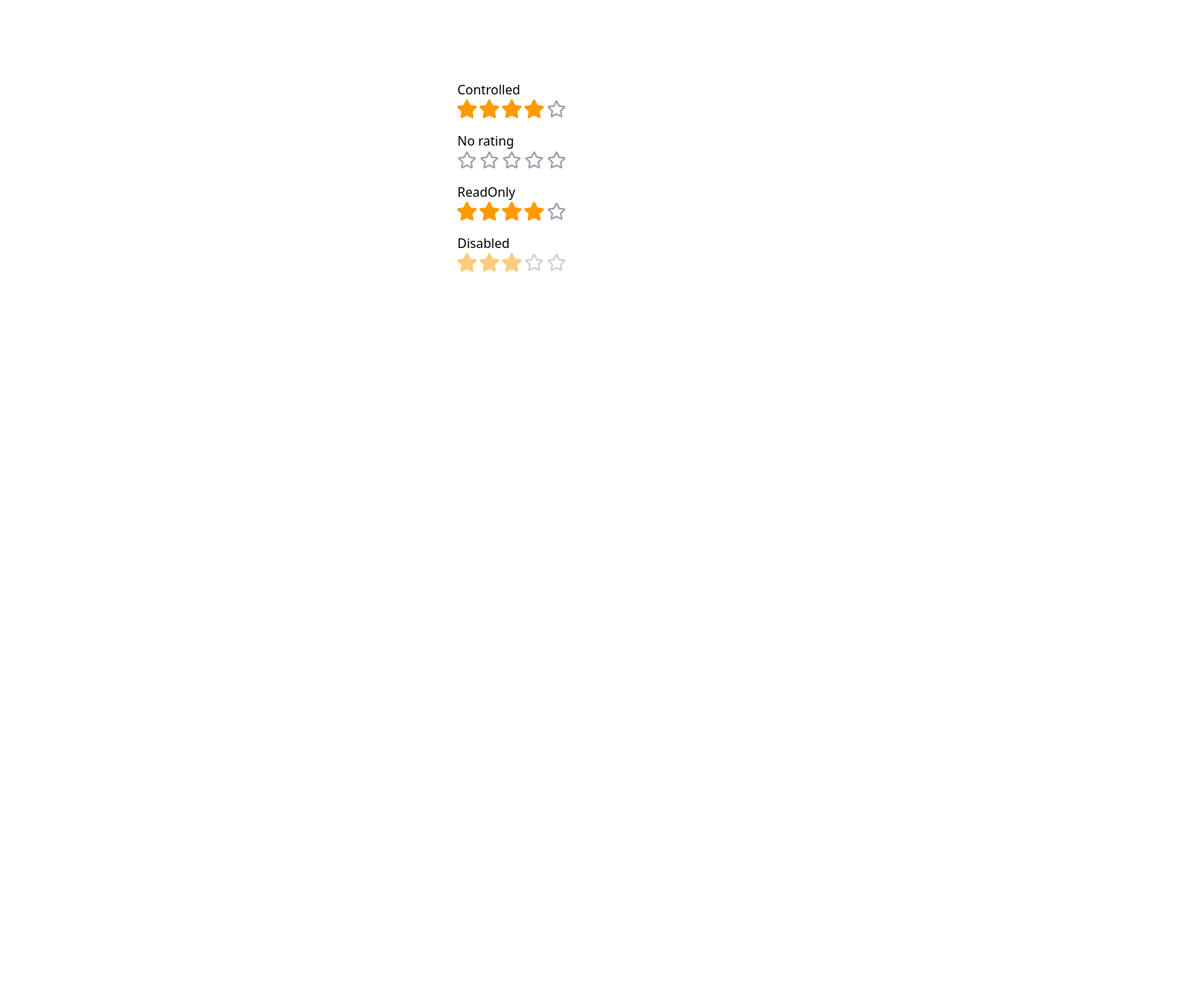
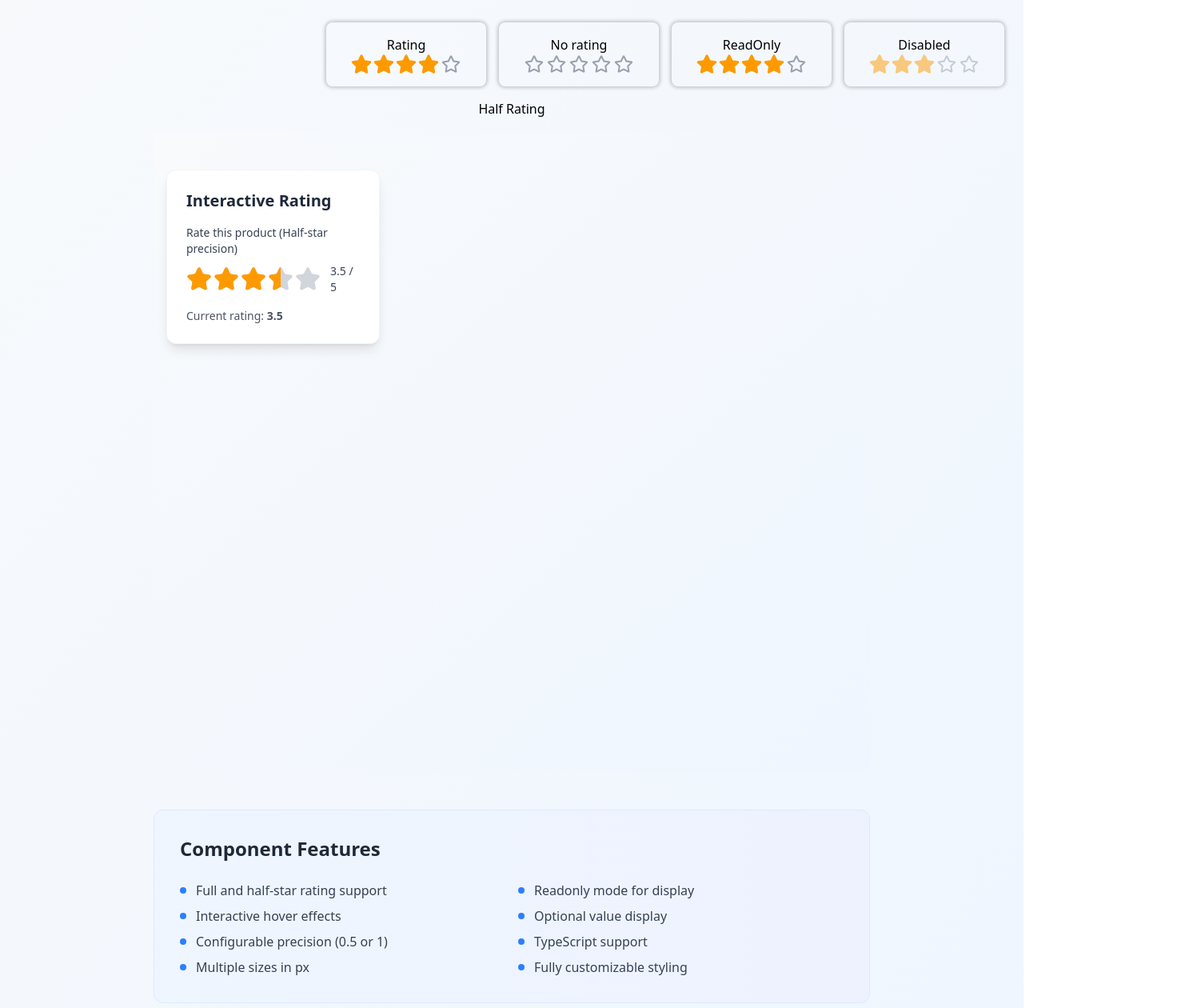
Before and after one commit to mdsameeralam9/star-rating-component, a React (Vite) app: page / in a window 1280 px wide. Shown: the part 180-1440 px from the top of the page at 80% size, 1472 px wide, since content can reach past the window. Before the commit the page ends 800 px from the top, so only its background shows below. Built offline with nearby package versions, Linux system fonts and the light colour scheme.

Commit message:
rating component with second approach

```diff
--- a/src/App.tsx
+++ b/src/App.tsx
@@ -1,32 +1,105 @@
 import { useState } from "react";
 import StarRating from "./components/StarRating";
+import App2 from "./components/StarRating2";
+
 
 function App() {
   const [currentRating, setCurrentRating] = useState(3);
 
   return (
-    <div className="flex flex-col justify-center items-center h-screen w-screen gap-4">
-      <div className="controlled">
-        <p className="">Controlled</p>
+    <div className="min-h-screen bg-gradient-to-br from-slate-50 to-blue-50 py-12 px-4">
+      <div className="max-w-4xl mx-auto">
+        <div className="text-center mb-12">
+          <h1 className="text-4xl font-bold text-gray-900 mb-4">
+            Star Rating Component
+          </h1>
+          <p className="text-lg text-gray-600 max-w-2xl mx-auto">
+            A fully-featured star rating component with full and half-star
+            functionality, hover effects, and customizable options.
+          </p>
+        </div>
+        <div className="flex flex-wrap justify-center items-center mt-2 w-screen gap-4">
+          <div className="flex justify-center flex-col items-center w-50 h-20  rounded-lg shadow-[0_0_4px_2px_rgba(0,0,0,0.2)]">
+            <p className="">Rating</p>
             <StarRating
               initialRating={currentRating}
               onRatingChange={setCurrentRating}
             />
           </div>
 
-      <div className="norating">
+          <div className="flex justify-center flex-col items-center w-50 h-20  rounded-lg shadow-[0_0_4px_2px_rgba(0,0,0,0.2)]">
             <p className="">No rating</p>
             <StarRating initialRating={-1} onRatingChange={setCurrentRating} />
           </div>
 
-      <div className="ReadOnly">
+          <div className="flex justify-center flex-col items-center w-50 h-20  rounded-lg shadow-[0_0_4px_2px_rgba(0,0,0,0.2)]">
             <p className="">ReadOnly</p>
-        <StarRating initialRating={3} onRatingChange={setCurrentRating} readonly={true}/>
+            <StarRating
+              initialRating={3}
+              onRatingChange={setCurrentRating}
+              readonly={true}
+            />
           </div>
 
-      <div className="Disabled">
+          <div className="flex justify-center flex-col items-center w-50 h-20  rounded-lg shadow-[0_0_4px_2px_rgba(0,0,0,0.2)]">
             <p className="">Disabled</p>
-        <StarRating initialRating={2} onRatingChange={setCurrentRating} disabled={true}/>
+            <StarRating
+              initialRating={2}
+              onRatingChange={setCurrentRating}
+              disabled={true}
+            />
+          </div>
+        </div>
+
+        <div className="halfRating flex justify-center items-center my-4">
+          <p className="">Half Rating</p>
+        </div>
+
+        <App2 />
+
+
+        {/* Features List */}
+        <div className="mt-12 bg-gradient-to-r from-blue-50 to-indigo-50 rounded-xl p-8 border border-blue-100">
+          <h3 className="text-2xl font-semibold text-gray-800 mb-6">Component Features</h3>
+          <div className="grid gap-4 md:grid-cols-2">
+            <ul className="space-y-2 text-gray-700">
+              <li className="flex items-center">
+                <div className="w-2 h-2 bg-blue-500 rounded-full mr-3"></div>
+                Full and half-star rating support
+              </li>
+              <li className="flex items-center">
+                <div className="w-2 h-2 bg-blue-500 rounded-full mr-3"></div>
+                Interactive hover effects
+              </li>
+              <li className="flex items-center">
+                <div className="w-2 h-2 bg-blue-500 rounded-full mr-3"></div>
+                Configurable precision (0.5 or 1)
+              </li>
+              <li className="flex items-center">
+                <div className="w-2 h-2 bg-blue-500 rounded-full mr-3"></div>
+                Multiple sizes in px
+              </li>
+            </ul>
+            <ul className="space-y-2 text-gray-700">
+              <li className="flex items-center">
+                <div className="w-2 h-2 bg-blue-500 rounded-full mr-3"></div>
+                Readonly mode for display
+              </li>
+              <li className="flex items-center">
+                <div className="w-2 h-2 bg-blue-500 rounded-full mr-3"></div>
+                Optional value display
+              </li>
+              <li className="flex items-center">
+                <div className="w-2 h-2 bg-blue-500 rounded-full mr-3"></div>
+                TypeScript support
+              </li>
+              <li className="flex items-center">
+                <div className="w-2 h-2 bg-blue-500 rounded-full mr-3"></div>
+                Fully customizable styling
+              </li>
+            </ul>
+          </div>
+        </div>
       </div>
     </div>
   );
--- a/src/components/StarRating/Star.tsx
+++ b/src/components/StarRating/Star.tsx
@@ -6,6 +6,7 @@ interface StarIconProps {
   onMouseEnter: () => void;
   readonly: boolean;
   disabled?: boolean;
+  size?: number;
 }
 
 const StarIcon = ({
@@ -14,6 +15,7 @@ const StarIcon = ({
   onMouseEnter,
   readonly,
   disabled,
+  size
 }: StarIconProps) => {
   const StarComponent = filled ? FaStar : FaRegStar;
 
@@ -30,7 +32,7 @@ const StarIcon = ({
           !readonly && !disabled && "cursor-pointer hover:scale-125"
         } ${filled ? "text-amber-500 scale-110" : "text-gray-400"}`}
         aria-label="Rate"
-        size={24}
+        size={size}
       />
     </button>
   );
--- a/src/components/StarRating/index.tsx
+++ b/src/components/StarRating/index.tsx
@@ -7,6 +7,7 @@ interface StarRatingProps {
   initialRating?: number;
   readonly?: boolean;
   disabled?: boolean;
+  size?: number;
 }
 
 type hoveredRating = number | null;
@@ -15,8 +16,9 @@ const StarRating: React.FC<StarRatingProps> = ({
   numberOfStar = 5,
   onRatingChange,
   initialRating,
-  readonly,
-  disabled
+  readonly=false,
+  disabled=false,
+  size=24
 }) => {
   const [rating, setRating] = useState(initialRating);
   const [hoveredRating, setHoveredRating] = useState<hoveredRating>(null);
@@ -61,6 +63,7 @@ const StarRating: React.FC<StarRatingProps> = ({
           onMouseEnter={() => handleStarHover(index)}
           readonly={readonly}
           disabled={disabled}
+          size={size}
         />
       ))}
     </div>
--- /dev/null
+++ b/src/components/StarRating2/StarHalf.tsx
@@ -0,0 +1,131 @@
+import React, { useState, useCallback } from 'react';
+import { Star } from 'lucide-react';
+
+interface StarRatingProps {
+  rating: number;
+  maxRating?: number;
+  size?: 'sm' | 'md' | 'lg' | 'xl';
+  readonly?: boolean;
+  onRatingChange?: (rating: number) => void;
+  showValue?: boolean;
+  precision?: 0.5 | 1;
+  className?: string;
+}
+
+const StarRating2: React.FC<StarRatingProps> = ({
+  rating,
+  maxRating = 5,
+  size = 'md',
+  readonly = false,
+  onRatingChange,
+  showValue = false,
+  precision = 0.5,
+  className = ''
+}) => {
+  const [hoverRating, setHoverRating] = useState<number>(0);
+  const [hoverPosition, setHoverPosition] = useState<{ index: number; isHalf: boolean } | null>(null);
+
+  const sizeClasses = {
+    sm: 'w-4 h-4',
+    md: 'w-6 h-6',
+    lg: 'w-8 h-8',
+    xl: 'w-10 h-10'
+  };
+
+  const getStarFillPercentage = (starIndex: number, currentRating: number): number => {
+    if (currentRating >= starIndex + 1) {
+      return 100; // Full star
+    } else if (currentRating > starIndex) {
+      return (currentRating - starIndex) * 100; // Partial star
+    }
+    return 0; // Empty star
+  };
+
+  const handleMouseMove = useCallback((e: React.MouseEvent, starIndex: number) => {
+    if (readonly) return;
+
+    const rect = e.currentTarget.getBoundingClientRect();
+    const x = e.clientX - rect.left;
+    const width = rect.width;
+    const isHalf = x < width / 2;
+
+    setHoverPosition({ index: starIndex, isHalf });
+
+    if (precision === 0.5) {
+      setHoverRating(starIndex + (isHalf ? 0.5 : 1));
+    } else {
+      setHoverRating(starIndex + 1);
+    }
+  }, [readonly, precision]);
+
+  const handleMouseLeave = useCallback(() => {
+    if (readonly) return;
+    setHoverRating(0);
+    setHoverPosition(null);
+  }, [readonly]);
+
+  const handleClick = useCallback((starIndex: number) => {
+    if (readonly || !onRatingChange) return;
+
+    let newRating;
+    if (precision === 0.5 && hoverPosition) {
+      newRating = starIndex + (hoverPosition.isHalf ? 0.5 : 1);
+    } else {
+      newRating = starIndex + 1;
+    }
+
+    onRatingChange(newRating);
+  }, [readonly, onRatingChange, precision, hoverPosition]);
+
+  const displayRating = hoverRating > 0 ? hoverRating : rating;
+
+  return (
+    <div className={`flex items-center gap-1 ${className}`}>
+      <div className="flex items-center gap-0.5">
+        {Array.from({ length: maxRating }, (_, index) => {
+          const fillPercentage = getStarFillPercentage(index, displayRating);
+          const isHovered = !readonly && hoverPosition?.index === index;
+
+          return (
+            <div
+              key={index}
+              className={`relative ${readonly ? '' : 'cursor-pointer'} transition-transform duration-150 ${isHovered ? 'scale-110' : ''}`}
+              onMouseMove={(e) => handleMouseMove(e, index)}
+              onMouseLeave={handleMouseLeave}
+              onClick={() => handleClick(index)}
+            >
+              {/* Background star (empty) */}
+              <Star
+                className={`${sizeClasses[size]} text-gray-300 transition-colors duration-150`}
+                fill="currentColor"
+              />
+
+              {/* Foreground star (filled) */}
+              <div
+                className="absolute inset-0 overflow-hidden transition-all duration-150"
+                style={{ width: `${fillPercentage}%` }}
+              >
+                <Star
+                  className={`${sizeClasses[size]} ${
+                    hoverRating > 0
+                      ? 'text-amber-400'
+                      : 'text-amber-500'
+                  } transition-colors duration-150`}
+                  fill="currentColor"
+                />
+              </div>
+            </div>
+          );
+        })}
+      </div>
+
+      {showValue && (
+        <span className="ml-2 text-sm font-medium text-gray-700">
+          {displayRating.toFixed(precision === 0.5 ? 1 : 0)} / {maxRating}
+        </span>
+      )}
+    </div>
+  );
+};
+
+export default StarRating2;
--- /dev/null
+++ b/src/components/StarRating2/index.tsx
@@ -0,0 +1,39 @@
+import React, { useState } from 'react';
+import StarRating2 from './StarHalf';
+
+function App2() {
+  const [rating1, setRating1] = useState<number>(3.5);
+
+  return (
+    <div className="min-h-screen bg-gradient-to-br from-slate-50 to-blue-50 py-12 px-4">
+      <div className="max-w-4xl mx-auto">
+
+        <div className="grid gap-8 md:grid-cols-2 lg:grid-cols-3">
+          {/* Interactive Rating */}
+          <div className="bg-white rounded-xl shadow-lg p-6 border border-gray-100">
+            <h3 className="text-xl font-semibold text-gray-800 mb-4">Interactive Rating</h3>
+            <div className="space-y-4">
+              <div>
+                <label className="block text-sm font-medium text-gray-700 mb-2">
+                  Rate this product (Half-star precision)
+                </label>
+                <StarRating2
+                  rating={rating1}
+                  onRatingChange={setRating1}
+                  showValue
+                  precision={0.5}
+                  size="lg"
+                />
+              </div>
+              <p className="text-sm text-gray-600">
+                Current rating: <span className="font-semibold">{rating1}</span>
+              </p>
+            </div>
+          </div>
+        </div>
+      </div>
+    </div>
+  );
+}
+
+export default App2;
```
Also changed, not shown: package.json (+6 -5 lines), 1 other file (tests, documents, lock files or other folders). Lines whose indentation alone changed are shown as unchanged.
